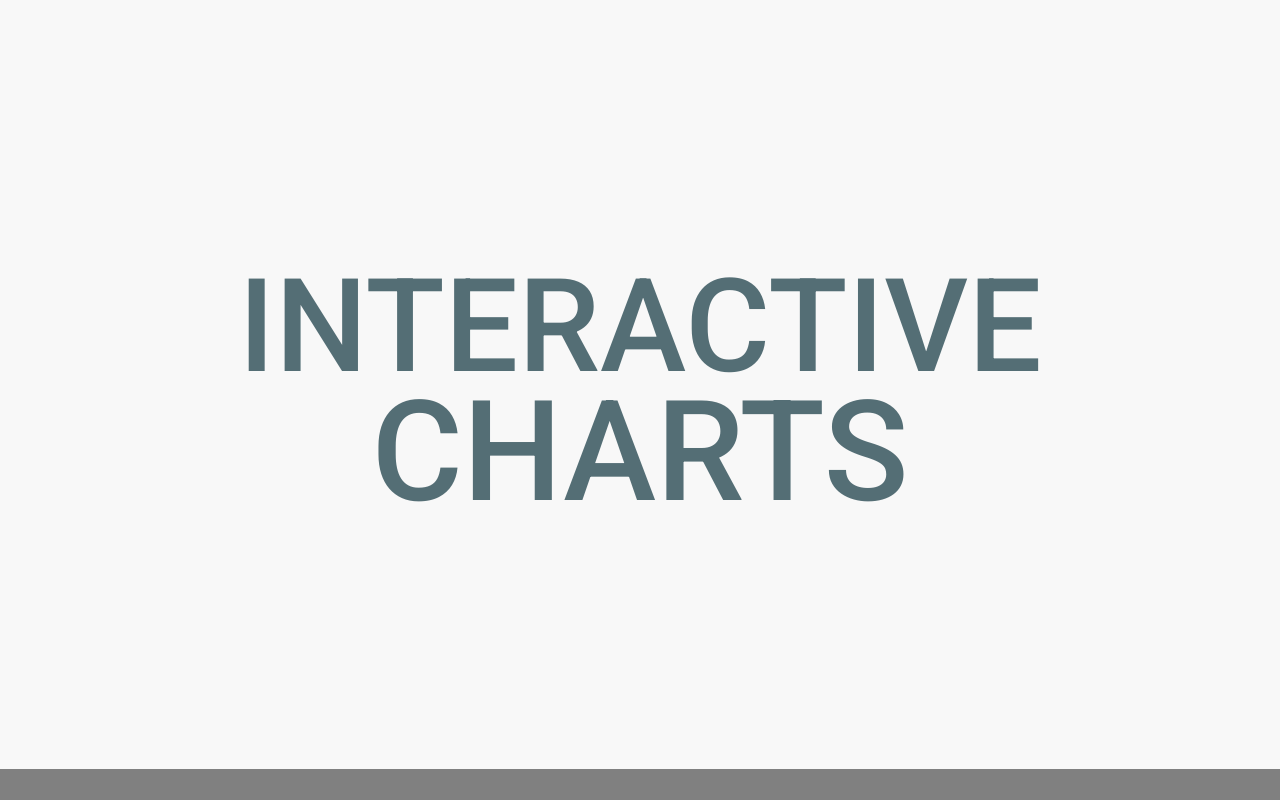
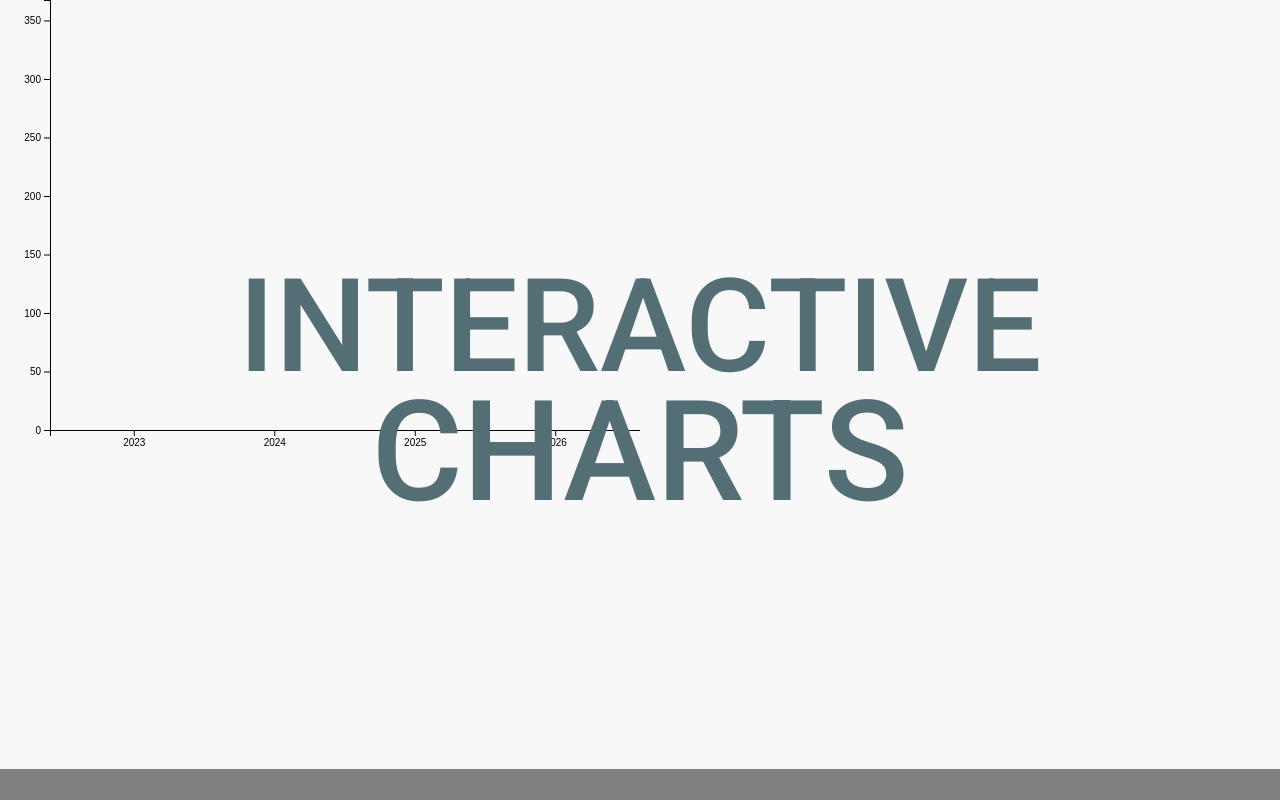
Before and after one commit to boros-csaba/charts-gig-thumbnail, a plain HTML site: page index.html in a window 1280 px wide. Drawn offline with nearby package versions, Linux system fonts and the light colour scheme.

Commit message:
Chart1 x and y labels

```diff
--- a/index.html
+++ b/index.html
@@ -47,13 +47,67 @@
         <div class="content">
             <div class="center-text">Interactive</div>
             <div class="center-text-2">Charts</div>
+
             <div class="chart-1">
-                <svg class="chart-1-svg"></svg>
+                <svg class="chart-1-svg" width="640" height="480" viewBox="0 0 640 480" ></svg>
             </div>
+
         </div>
 
         <script type="text/javascript">
+            const width = 640;
+            const height = 480;
+            const xPadding = 50;
+            const yPadding = 50;
+
+            const data = [
+            {
+                value1: 100,
+                value2: 200,
+                value3: 50,
+                label: 2023
+            },
+            {
+                value1: 100,
+                value2: 200,
+                value3: 50,
+                label: 2024
+            },
+            {
+                value1: 100,
+                value2: 200,
+                value3: 50,
+                label: 2025
+            },
+            {
+                value1: 100,
+                value2: 200,
+                value3: 50,
+                label: 2025
+            },
+            {
+                value1: 100,
+                value2: 200,
+                value3: 50,
+                label: 2026
+            }];
+
             const svg = d3.select('.chart-1-svg');
+            const chart = svg.append('g')
+                .attr('transform', `translate(${xPadding}, 0)`);
+            const yScale = d3.scaleLinear()
+                .range([height - yPadding, 0])
+                .domain([0, Math.max(...data.map(d => (d.value1 + d.value2 + d.value3) * 1.05))]);
+            chart.append('g')
+                .call(d3.axisLeft(yScale));
+            const xScale = d3.scaleBand()
+                .range([0, width - xPadding])
+                .domain(data.map(d => d.label))
+                .padding(0.2);
+            chart.append('g')
+                .attr('transform', `translate(0, ${height-yPadding})`)
+                .call(d3.axisBottom(xScale));
+
         </script>
     </body>
 </html>
```
